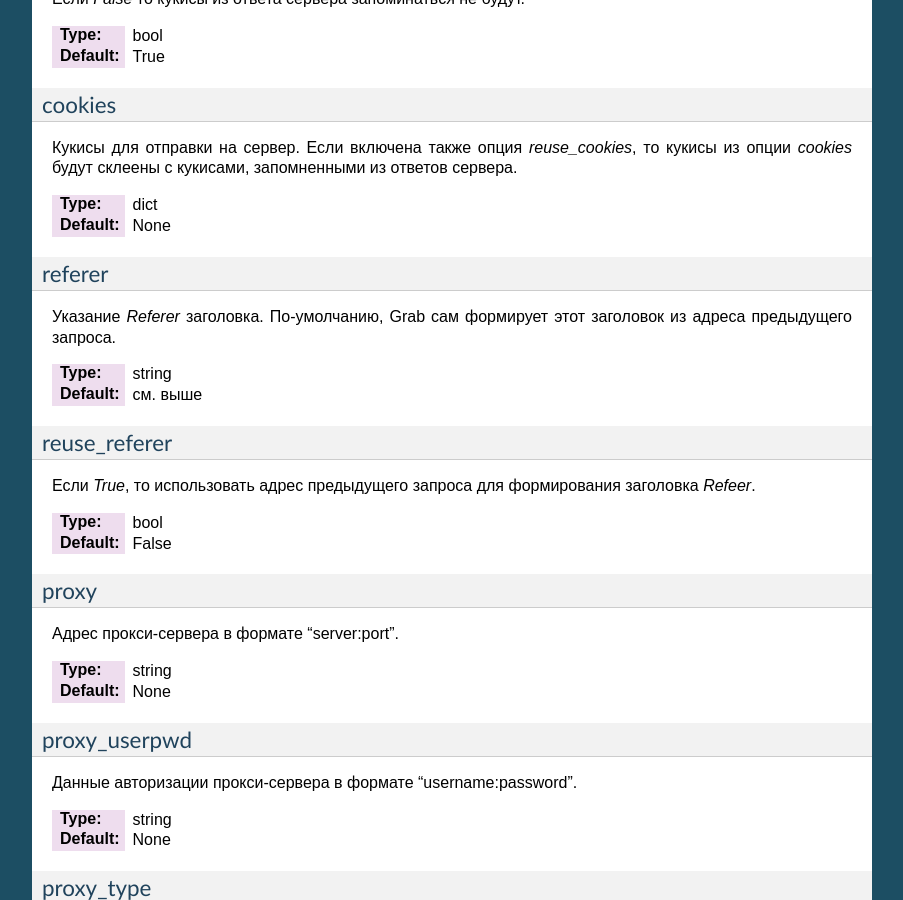
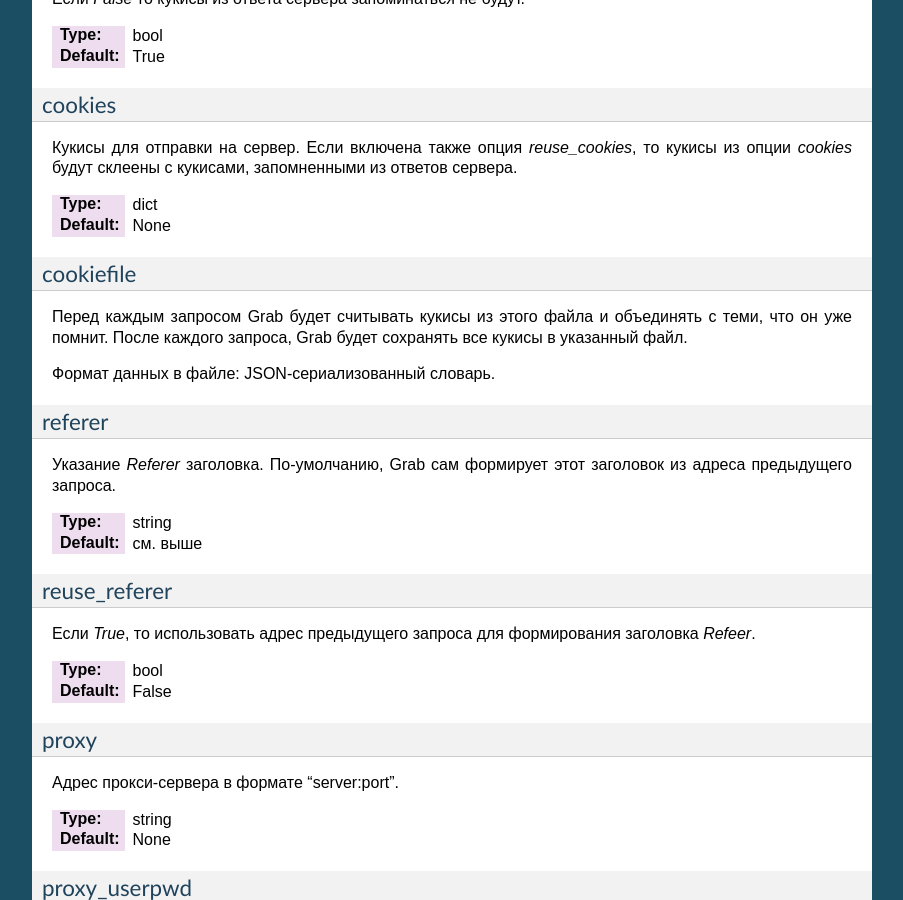
Before and after one commit to lorien/grab, a Sphinx documentation site: the page built from docs/grab/options.rst, in a window 1280 px wide and 900 px high, scrolled down 1914 px. Shown: the whole window, without its empty margins (198-1101 px from the left). Built offline with Sphinx 7.4.7, drawn with Linux system fonts in a browser that asks for light colours; some of the changed text lies outside the part shown.

Commit message:
Update documentation

```diff
--- a/docs/api/base.rst
+++ b/docs/api/base.rst
@@ -21,8 +21,10 @@ Base Grab API
     .. automethod:: change_proxy
     .. automethod:: urlencode
     .. automethod:: make_url_absolute
+    .. automethod:: detect_request_method
     .. automethod:: clear_cookies
-    .. automethod:: detect_request_method
+    .. automethod:: load_cookies
+    .. automethod:: dump_cookies
 
 
 .. autoclass:: UploadContent
--- a/docs/grab/options.rst
+++ b/docs/grab/options.rst
@@ -139,6 +139,15 @@ cookies
 :Type: dict
 :Default: None
 
+.. _option_cookiefile:
+
+cookiefile
+----------
+
+Перед каждым запросом Grab будет считывать кукисы из этого файла и объединять с теми, что он уже помнит. После каждого запроса, Grab будет сохранять все кукисы в указанный файл.
+
+Формат данных в файле: JSON-сериализованный словарь.
+
 .. _option_referer:
 
 referer
--- a/docs/index.rst
+++ b/docs/index.rst
@@ -44,6 +44,8 @@ Grab сайты
     grab/debugging
     grab/options
     grab/request
+    grab/cookies
+    grab/errors
     grab/proxy
     grab/under_the_hood
 
```
Also changed, not shown: other parts of docs/grab/options.rst (+14 -0 lines), other parts of docs/index.rst (+1 -0 lines), docs/api/error.rst (added, +13 -0 lines), docs/grab/cookies.rst (added, +21 -0 lines), docs/grab/errors.rst (added, +29 -0 lines), docs/grab/request.rst (+0 -8 lines), 2 other files.
